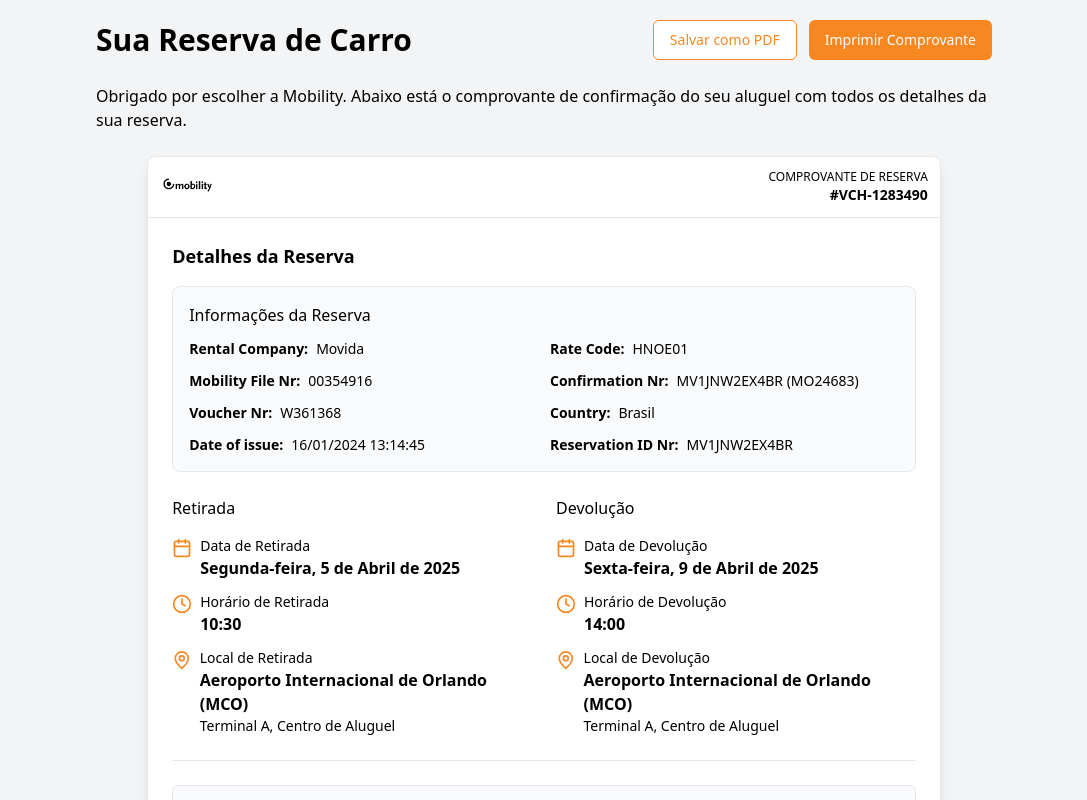
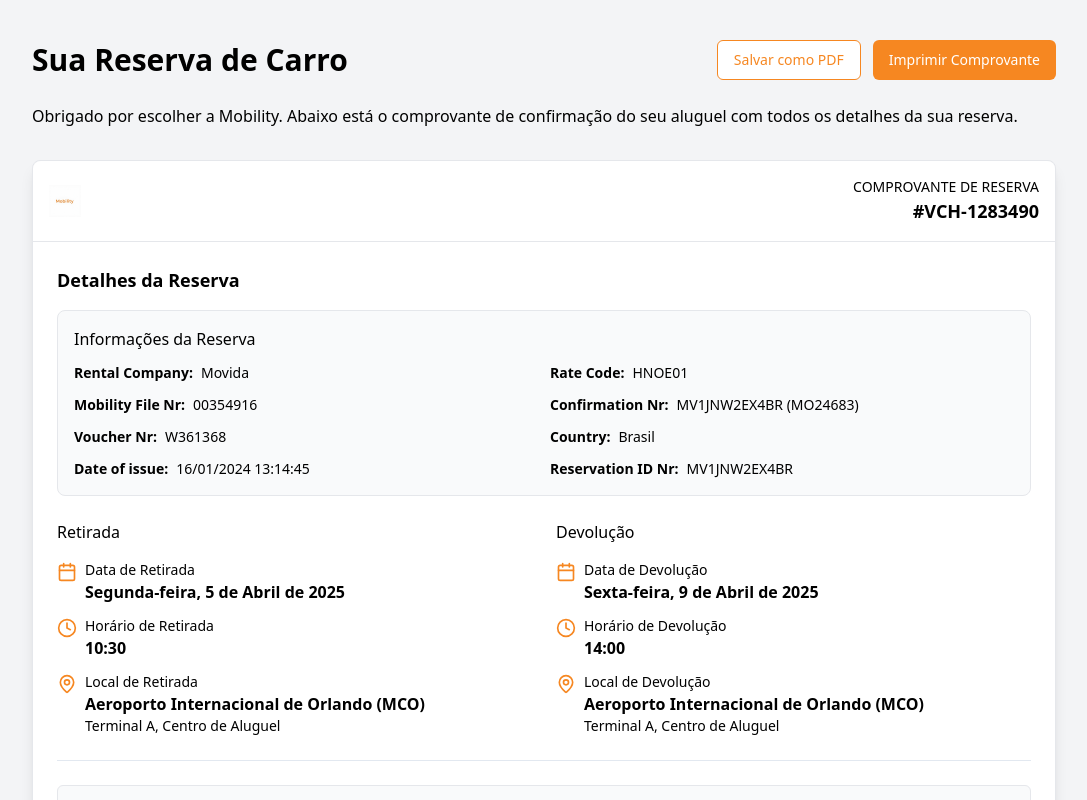
Before and after one commit to traveltechhubdev/voucher-boost-revamp, a React (Vite) app: page / in a window 1280 px wide. Shown: the top 800 px of the page, without its empty margins (96-1183 px from the left). Built offline with nearby package versions, Linux system fonts and the light colour scheme.

Commit message:
Reverted to commit e5e92a2b77ecc3fc4dacfa3d8a44ca09c12d922f

```diff
--- a/src/components/Voucher.tsx
+++ b/src/components/Voucher.tsx
@@ -15,7 +15,7 @@ interface VoucherProps {
 
 const Voucher: React.FC<VoucherProps> = ({ className }) => {
   return (
-    <div className={cn("max-w-4xl mx-auto shadow-lg border border-rentalGray-200 rounded-lg bg-white", "w-[210mm] min-h-[297mm]", className)}>
+    <div className={cn("max-w-5xl mx-auto shadow-lg border border-rentalGray-200 rounded-lg", className)}>
       <VoucherHeader />
       <VoucherDetails />
       <VehicleInfo />
--- a/src/components/VoucherHeader.tsx
+++ b/src/components/VoucherHeader.tsx
@@ -1,6 +1,7 @@
 
 import React from 'react';
 import { cn } from '@/lib/utils';
+import mobilityLogo from '@/assets/mobility-logo.png';
 
 interface VoucherHeaderProps {
   className?: string;
@@ -8,13 +9,13 @@ interface VoucherHeaderProps {
 
 const VoucherHeader: React.FC<VoucherHeaderProps> = ({ className }) => {
   return (
-    <div className={cn("flex flex-col md:flex-row justify-between items-center bg-white border-b border-rentalGray-200 p-3 rounded-t-lg", className)}>
+    <div className={cn("flex flex-col md:flex-row justify-between items-center bg-white border-b border-rentalGray-200 p-4 rounded-t-lg", className)}>
       <div className="flex items-center mb-2 md:mb-0">
-        <img src="/lovable-uploads/306906be-8e14-49df-9ecd-7591c1b891e1.png" alt="Mobility" className="h-6" />
+        <img src={mobilityLogo} alt="Mobility" className="h-8" />
       </div>
       <div className="text-right">
-        <h2 className="text-xs font-medium text-black">COMPROVANTE DE RESERVA</h2>
-        <div className="text-sm font-bold text-black">#VCH-1283490</div>
+        <h2 className="text-sm font-medium text-black">COMPROVANTE DE RESERVA</h2>
+        <div className="text-lg font-bold text-black">#VCH-1283490</div>
       </div>
     </div>
   );
--- a/src/pages/Index.tsx
+++ b/src/pages/Index.tsx
@@ -6,8 +6,8 @@ import { Link } from 'react-router-dom';
 
 const Index = () => {
   return (
-    <div className="min-h-screen bg-rentalGray-100 py-5 px-4 print:p-0 print:bg-white">
-      <div className="max-w-4xl mx-auto mb-6">
+    <div className="min-h-screen bg-rentalGray-100 py-10 px-4">
+      <div className="max-w-5xl mx-auto mb-8">
         <div className="flex flex-col md:flex-row justify-between items-center mb-6">
           <h1 className="text-2xl md:text-3xl font-bold text-black">
             Sua Reserva de Carro
@@ -29,7 +29,7 @@ const Index = () => {
 
       <Voucher />
 
-      <div className="max-w-4xl mx-auto mt-6 text-center print:hidden">
+      <div className="max-w-5xl mx-auto mt-8 text-center">
         <p className="text-black text-sm">
           Para quaisquer alterações em sua reserva, entre em contato com nosso atendimento ao cliente pelo menos 24 horas antes do horário de retirada.
         </p>
```
Also changed, not shown: public/lovable-uploads/306906be-8e14-49df-9ecd-7591c1b891e1.png (deleted).
